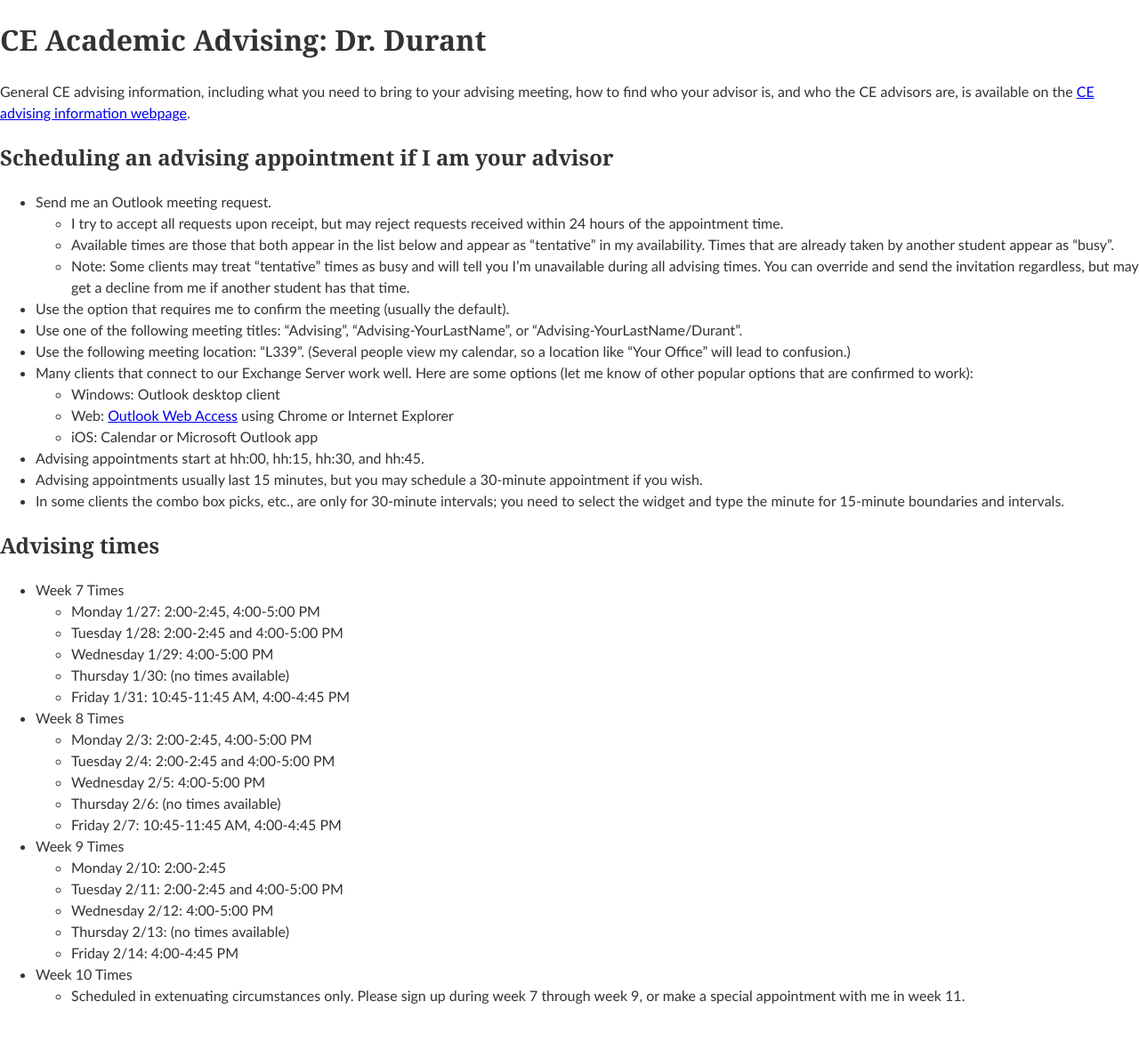
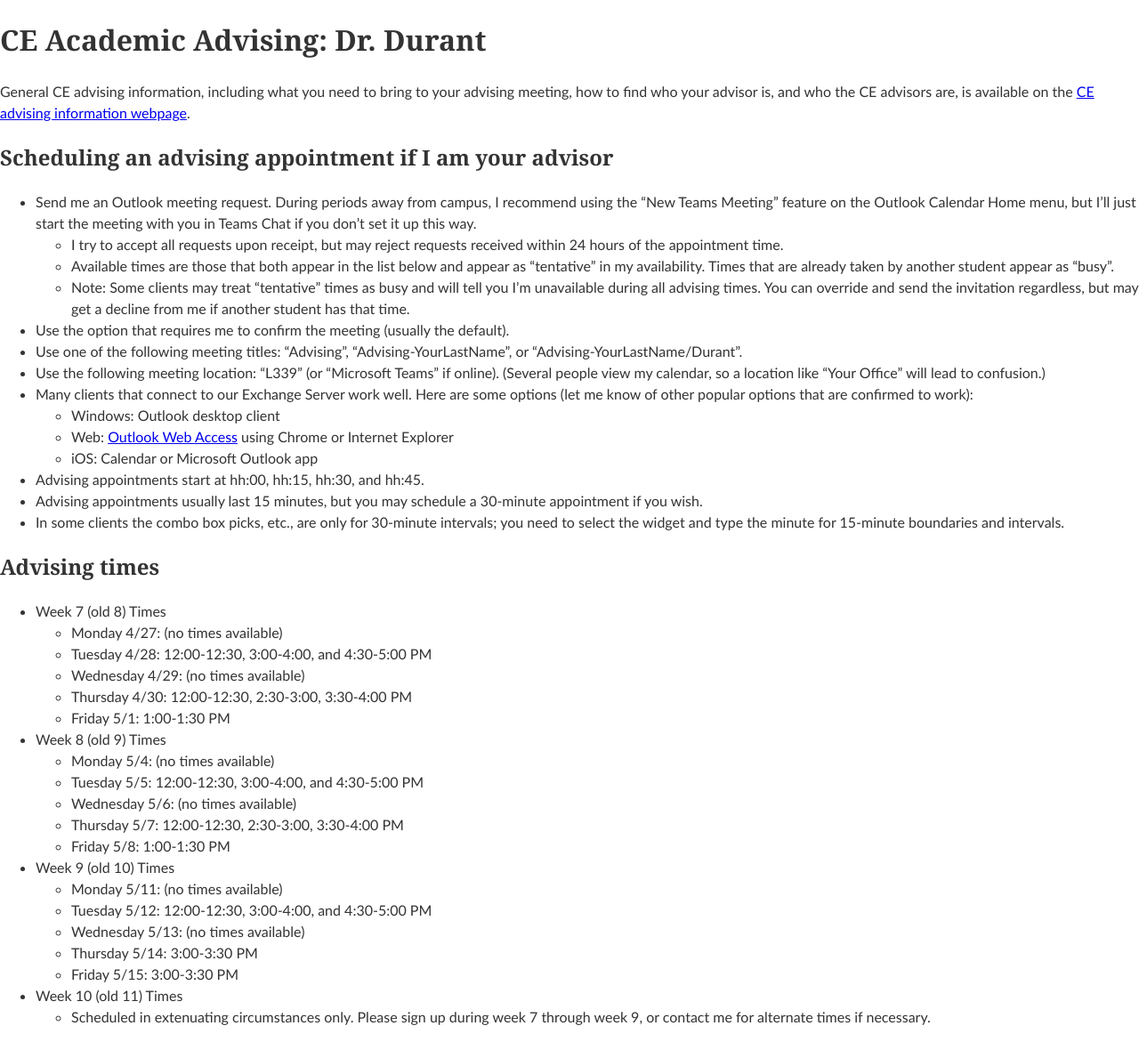
Before and after one commit to edurant/edurant.github.io, a Jekyll site: the page built from advising/durant.md, in a window 1280 px wide. Shown: the whole page at 89% size. Built offline with Jekyll 4.4.1, drawn with Linux system fonts in a browser that asks for light colours; before the commit the page ends 1147 px from its top, so only the background shows below that.

Commit message:
advising: durant: spring times, online/Teams procedure

```diff
--- a/advising/durant.md
+++ b/advising/durant.md
@@ -7,13 +7,13 @@ General CE advising information, including what you need to bring to your advisi
 
 ## Scheduling an advising appointment if I am your advisor
 
-* Send me an Outlook meeting request.
+* Send me an Outlook meeting request. During periods away from campus, I recommend using the "New Teams Meeting" feature on the Outlook Calendar Home menu, but I'll just start the meeting with you in Teams Chat if you don't set it up this way.
   * I try to accept all requests upon receipt, but may reject requests received within 24 hours of the appointment time.
   * Available times are those that both appear in the list below and appear as "tentative" in my availability. Times that are already taken by another student appear as "busy".
   * Note: Some clients may treat "tentative" times as busy and will tell you I'm unavailable during all advising times. You can override and send the invitation regardless, but may get a decline from me if another student has that time.
 * Use the option that requires me to confirm the meeting (usually the default).
 * Use one of the following meeting titles: "Advising", "Advising-YourLastName", or "Advising-YourLastName/Durant".
-* Use the following meeting location: "L339". (Several people view my calendar, so a location like "Your Office" will lead to confusion.)
+* Use the following meeting location: "L339" (or "Microsoft Teams" if online). (Several people view my calendar, so a location like "Your Office" will lead to confusion.)
 * Many clients that connect to our Exchange Server work well. Here are some options (let me know of other popular options that are confirmed to work):
   * Windows: Outlook desktop client
   * Web: [Outlook Web Access](https://outlook.com/owa/msoe.edu) using Chrome or Internet Explorer
@@ -24,26 +24,26 @@ General CE advising information, including what you need to bring to your advisi
 
 ## Advising times
 
-* Week 7 Times
-  * Monday 1/27: 2:00-2:45, 4:00-5:00 PM
-  * Tuesday 1/28: 2:00-2:45 and 4:00-5:00 PM
-  * Wednesday 1/29: 4:00-5:00 PM
-  * Thursday 1/30: (no times available)
-  * Friday 1/31: 10:45-11:45 AM, 4:00-4:45 PM
+* Week 7 (old 8) Times
+  * Monday 4/27: (no times available)
+  * Tuesday 4/28: 12:00-12:30, 3:00-4:00, and 4:30-5:00 PM
+  * Wednesday 4/29: (no times available)
+  * Thursday 4/30: 12:00-12:30, 2:30-3:00, 3:30-4:00 PM
+  * Friday 5/1: 1:00-1:30 PM
 
-* Week 8 Times
-  * Monday 2/3: 2:00-2:45, 4:00-5:00 PM
-  * Tuesday 2/4: 2:00-2:45 and 4:00-5:00 PM
-  * Wednesday 2/5: 4:00-5:00 PM
-  * Thursday 2/6: (no times available)
-  * Friday 2/7: 10:45-11:45 AM, 4:00-4:45 PM
+* Week 8 (old 9) Times
+  * Monday 5/4: (no times available)
+  * Tuesday 5/5: 12:00-12:30, 3:00-4:00, and 4:30-5:00 PM
+  * Wednesday 5/6: (no times available)
+  * Thursday 5/7: 12:00-12:30, 2:30-3:00, 3:30-4:00 PM
+  * Friday 5/8: 1:00-1:30 PM
 
-* Week 9 Times
-  * Monday 2/10: 2:00-2:45
-  * Tuesday 2/11: 2:00-2:45 and 4:00-5:00 PM
-  * Wednesday 2/12: 4:00-5:00 PM
-  * Thursday 2/13: (no times available)
-  * Friday 2/14: 4:00-4:45 PM
+* Week 9 (old 10) Times
+  * Monday 5/11: (no times available)
+  * Tuesday 5/12: 12:00-12:30, 3:00-4:00, and 4:30-5:00 PM
+  * Wednesday 5/13: (no times available)
+  * Thursday 5/14: 3:00-3:30 PM
+  * Friday 5/15: 3:00-3:30 PM
 
-* Week 10 Times
-  * Scheduled in extenuating circumstances only. Please sign up during week 7 through week 9, or make a special appointment with me in week 11.
+* Week 10 (old 11) Times
+  * Scheduled in extenuating circumstances only. Please sign up during week 7 through week 9, or contact me for alternate times if necessary.
```
